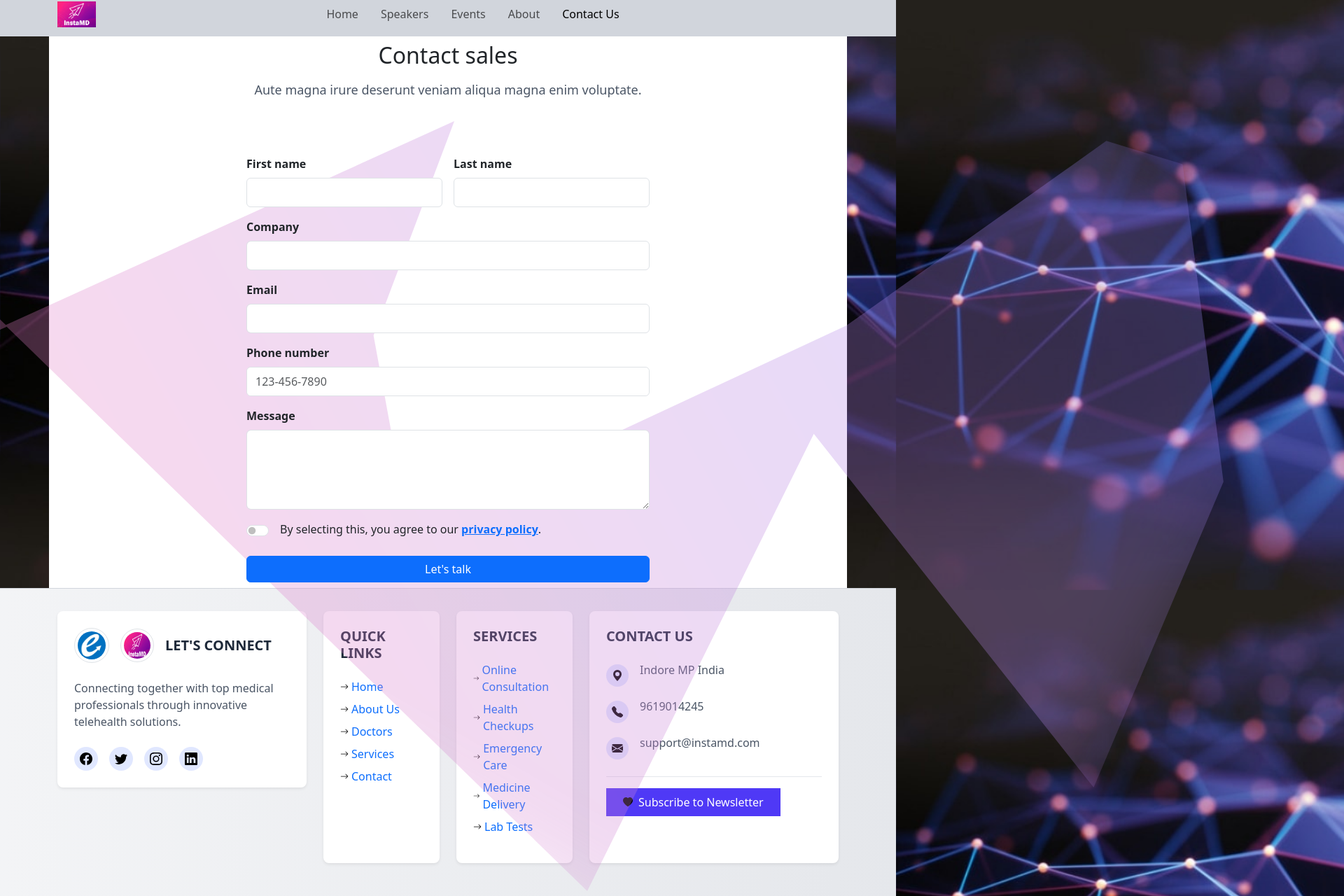
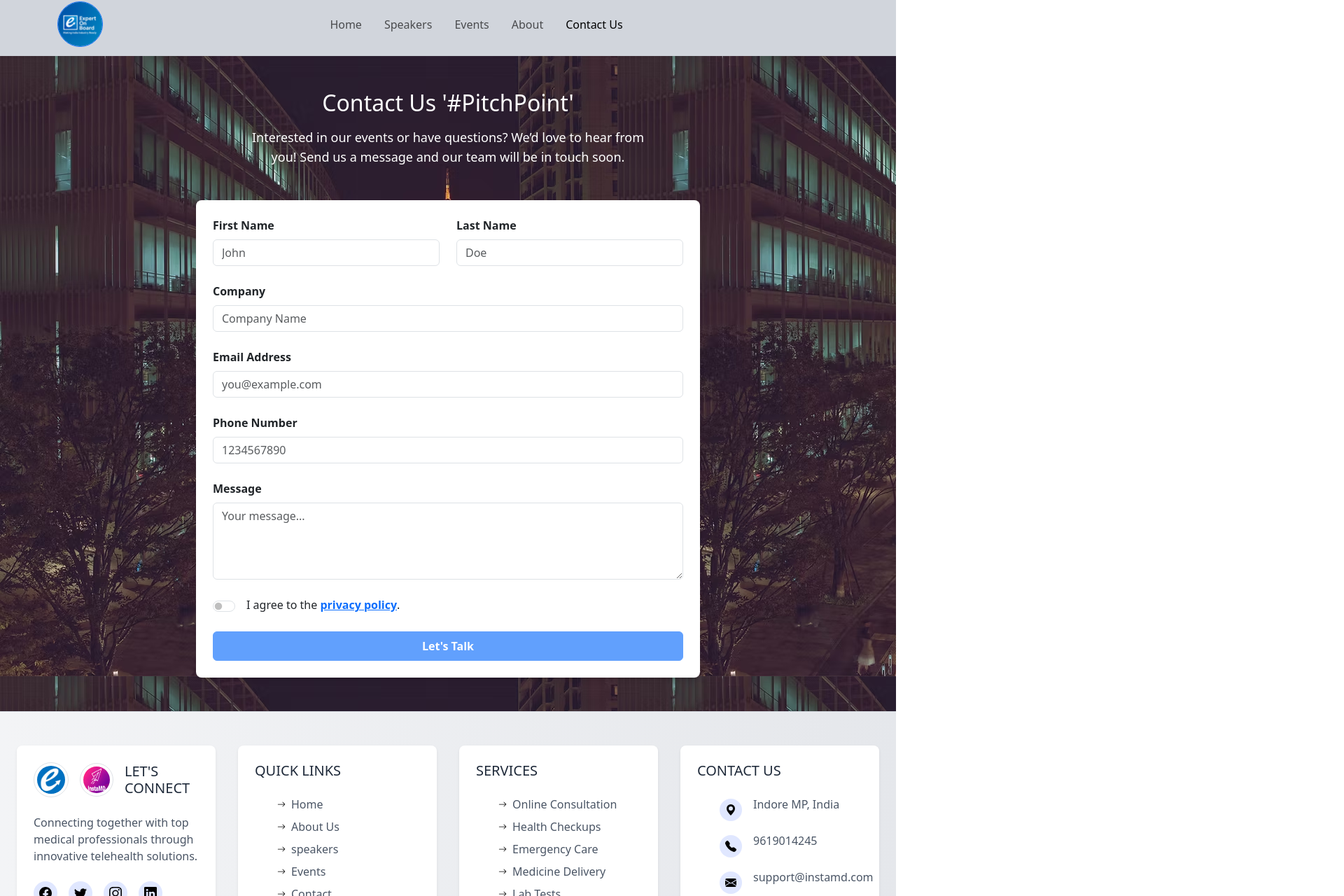
Before and after one commit to ManishInstaMD/New-Event, a React (Vite) app: page /contact in a window 1280 px wide. Shown: the part 11-1291 px from the top of the page at 70% size, 1920 px wide, since content can reach past the window. Built offline with nearby package versions, Linux system fonts and the light colour scheme.

Commit message:
4 commit

```diff
--- a/index.html
+++ b/index.html
@@ -4,7 +4,7 @@
     <meta charset="UTF-8" />
     <link rel="icon" type="image/svg+xml" href="/images/elogo.jfif" />
     <meta name="viewport" content="width=device-width, initial-scale=1.0" />
-    <title>Vite + React</title>
+    <title>Events</title>
   </head>
   <body>
     <div id="root"></div>
--- a/src/components/ContactUs.jsx
+++ b/src/components/ContactUs.jsx
@@ -1,65 +1,52 @@
 import { useState } from "react";
-import { ChevronDown } from "react-bootstrap-icons";
-import Form from "react-bootstrap/Form";
-import Button from "react-bootstrap/Button";
-import Container from "react-bootstrap/Container";
-import Row from "react-bootstrap/Row";
-import Col from "react-bootstrap/Col";
-import { FormCheck } from "react-bootstrap";
+import {
+  Container,
+  Row,
+  Col,
+  Form,
+  FormCheck,
+  Button,
+} from "react-bootstrap";
 
 function ContactUs() {
   const [agreed, setAgreed] = useState(false);
 
   return (
-    <Container className="isolate bg-white px-8  sm:py-32 lg:px-8 position-relative py-2">
-      <div
-        aria-hidden="true"
-        className="position-absolute inset-x-0  -z-10 overflow-hidden blur-3xl sm:-top-80"
-        style={{
-          clipPath:
-            "polygon(74.1% 44.1%, 100% 61.6%, 97.5% 26.9%, 85.5% 0.1%, 80.7% 2%, 72.5% 32.5%, 60.2% 62.4%, 52.4% 68.1%, 47.5% 58.3%, 45.2% 34.5%, 27.5% 76.7%, 0.1% 64.9%, 17.9% 100%, 27.6% 76.8%, 76.1% 97.7%, 74.1% 44.1%)",
-          background: "linear-gradient(to top right, #ff80b5, #9089fc)",
-          opacity: 0.3,
-          left: "50%",
-          width: "144.5rem",
-          maxWidth: "none",
-          transform: "translateX(-50%) rotate(30deg)",
-          aspectRatio: "1155/678",
-        }}
-      />
-
-      <div className="mx-auto text-center mb-5" style={{ maxWidth: "42rem" }}>
-        <h2 className="text-4xl font-semibold mb-3 text-gray-900">
-          Contact sales
+    <Container
+      fluid
+      className=" px-4 py-5 sm:py-16 md:px-6 lg:px-20"
+      style={{
+        backgroundImage: "url('/images/bg6.avif')",}}
+    >
+      <div className="text-center mb-5 mx-auto" style={{ maxWidth: "600px"}}>
+        <h2 className="text-3xl sm:text-4xl font-bold text-white mb-3">
+          Contact Us '#PitchPoint'
         </h2>
-        <p className="text-lg text-gray-600">
-          Aute magna irure deserunt veniam aliqua magna enim voluptate.
+        <p className="text-md sm:text-lg text-white">
+          Interested in our events or have questions?
+          We’d love to hear from you! Send us a message and our team will be in
+          touch soon.
         </p>
       </div>
 
-      <Form className="mx-auto mt-16 max-w-xl sm:mt-20">
-        <Row className="g-3 mb-4">
+      <Form
+        className="mx-auto bg-white shadow-md rounded-3 p-4 sm:p-5"
+        style={{ maxWidth: "720px" }}
+      >
+        <Row className="g-4">
           {/* First Name */}
           <Col sm={6}>
             <Form.Group controlId="first-name">
-              <Form.Label className="fw-semibold">First name</Form.Label>
-              <Form.Control
-                type="text"
-                autoComplete="given-name"
-                className="rounded-md bg-white px-3.5 py-2"
-              />
+              <Form.Label className="fw-semibold">First Name</Form.Label>
+              <Form.Control type="text" placeholder="John" />
             </Form.Group>
           </Col>
 
           {/* Last Name */}
           <Col sm={6}>
             <Form.Group controlId="last-name">
-              <Form.Label className="fw-semibold">Last name</Form.Label>
-              <Form.Control
-                type="text"
-                autoComplete="family-name"
-                className="rounded-md bg-white px-3.5 py-2"
-              />
+              <Form.Label className="fw-semibold">Last Name</Form.Label>
+              <Form.Control type="text" placeholder="Doe" />
             </Form.Group>
           </Col>
 
@@ -67,37 +54,23 @@ function ContactUs() {
           <Col sm={12}>
             <Form.Group controlId="company">
               <Form.Label className="fw-semibold">Company</Form.Label>
-              <Form.Control
-                type="text"
-                autoComplete="organization"
-                className="rounded-md bg-white px-3.5 py-2"
-              />
+              <Form.Control type="text" placeholder="Company Name" />
             </Form.Group>
           </Col>
 
           {/* Email */}
           <Col sm={12}>
             <Form.Group controlId="email">
-              <Form.Label className="fw-semibold">Email</Form.Label>
-              <Form.Control
-                type="email"
-                autoComplete="email"
-                className="rounded-md bg-white px-3.5 py-2"
-              />
+              <Form.Label className="fw-semibold">Email Address</Form.Label>
+              <Form.Control type="email" placeholder="you@example.com" />
             </Form.Group>
           </Col>
 
           {/* Phone Number */}
           <Col sm={12}>
             <Form.Group controlId="phone-number">
-              <Form.Label className="fw-semibold">Phone number</Form.Label>
-              <div className="d-flex rounded-md bg-white border border-gray-300 focus-within:border-indigo-600 focus-within:border-2">
-                <Form.Control
-                  type="text"
-                  placeholder="123-456-7890"
-                  className="rounded-end-md py-2 px-3.5 border-0"
-                />
-              </div>
+              <Form.Label className="fw-semibold">Phone Number</Form.Label>
+              <Form.Control type="text" placeholder="1234567890" />
             </Form.Group>
           </Col>
 
@@ -105,22 +78,18 @@ function ContactUs() {
           <Col sm={12}>
             <Form.Group controlId="message">
               <Form.Label className="fw-semibold">Message</Form.Label>
-              <Form.Control
-                as="textarea"
-                rows={4}
-                className="rounded-md bg-white px-3.5 py-2"
-              />
+              <Form.Control as="textarea" rows={4} placeholder="Your message..." />
             </Form.Group>
           </Col>
 
-          {/* Agreement Switch */}
+          {/* Agreement */}
           <Col sm={12}>
             <FormCheck
               type="switch"
               id="agreement"
               label={
                 <>
-                  By selecting this, you agree to our{" "}
+                  I agree to the{" "}
                   <a href="#" className="fw-semibold text-indigo-600">
                     privacy policy
                   </a>
@@ -134,8 +103,13 @@ function ContactUs() {
           </Col>
         </Row>
 
-        <Button variant="primary" type="submit" className="w-100 py-2.5 mt-10">
-          Let's talk
+        <Button
+          variant="primary"
+          type="submit"
+          className="mt-4 w-100 py-2 fw-semibold"
+          disabled={!agreed}
+        >
+          Let's Talk
         </Button>
       </Form>
     </Container>
--- a/src/components/FeaturedSpeakers.jsx
+++ b/src/components/FeaturedSpeakers.jsx
@@ -8,7 +8,7 @@ const speakers = [
     image: "/images/m5.jpeg",
   },
   {
-    name: "Mr. Devesh Gangan ",
+    name: "Mr. Devesh Gangani ",
     title: "Oncologist",
     bio: "Associate General Manager at Alkem Laboratories Ltd.",
     image: "/images/m6.jpeg",
--- a/src/components/Footer.jsx
+++ b/src/components/Footer.jsx
@@ -1,6 +1,5 @@
 import React from "react";
-import { Container, Row, Col } from "react-bootstrap";
-import { Link } from "react-router-dom";
+import { useNavigate } from "react-router-dom";
 import {
   Facebook,
   Twitter,
@@ -14,24 +13,30 @@ import {
 } from "react-bootstrap-icons";
 
 const Footer = () => {
+  const navigate = useNavigate();
+
+  const handleNavigate = (path) => {
+    window.scrollTo(0, 0);
+    navigate(path);
+  };
+
   return (
-    <footer className="bg-gradient-to-r from-gray-100 to-gray-200 text-gray-800 pt-8 pb-6 border-t border-gray-300">
-      <Container>
-        <Row className="g-4 mb-4">
+    <footer className="bg-gradient-to-r from-gray-100 to-gray-200 text-gray-800 pt-12 pb-8 border-t border-gray-300">
+      <div className="max-w-7xl mx-auto px-4 sm:px-6 lg:px-8">
+        <div className="grid grid-cols-1 md:grid-cols-2 lg:grid-cols-4 gap-8 mb-8">
           {/* Company Info */}
-          <Col lg={4} md={6} className="mb-4">
-            <div className="bg-white p-4 rounded-lg shadow-sm hover:shadow-md transition-shadow">
-              <h5 className="text-uppercase fw-bold mb-4 d-flex align-items-center gap-3 text-indigo-700">
+          <div className="bg-white p-6 rounded-lg shadow-sm hover:shadow-md transition-shadow">
+            <h5 className="uppercase font-bold mb-4 flex items-center gap-3 text-indigo-700">
               <img
                 src="/images/elogo.jfif"
                 alt="InstaMD Logo"
                 width="50"
-                  className="rounded-circle bg-white p-1 border border-indigo-200"
+                className="rounded-full bg-white p-1 border border-indigo-200"
               />
               <img
                 src="/images/instamd_logo.PNG"
-                  alt="insamd logo"
-                  className="w-12 h-12 rounded-circle bg-white p-1 border border-indigo-200"
+                alt="InstaMD Text Logo"
+                className="w-12 h-12 rounded-full bg-white p-1 border border-indigo-200"
               />
               <span>Let's Connect</span>
             </h5>
@@ -39,166 +44,138 @@ const Footer = () => {
               Connecting together with top medical professionals through
               innovative telehealth solutions.
             </p>
-              <div className="mt-4 social-icons flex gap-3">
-                <a
-                  href="#"
-                  className="bg-indigo-100 text-indigo-700 p-2 rounded-full hover:bg-indigo-200 transition-colors"
-                >
+            <div className="flex gap-3">
+              <a href="#" className="bg-indigo-100 text-indigo-700 p-2 rounded-full hover:bg-indigo-200">
                 <Facebook size={18} />
               </a>
-                <a
-                  href="#"
-                  className="bg-indigo-100 text-indigo-700 p-2 rounded-full hover:bg-indigo-200 transition-colors"
-                >
+              <a href="#" className="bg-indigo-100 text-indigo-700 p-2 rounded-full hover:bg-indigo-200">
                 <Twitter size={18} />
               </a>
-                <a
-                  href="#"
-                  className="bg-indigo-100 text-indigo-700 p-2 rounded-full hover:bg-indigo-200 transition-colors"
-                >
+              <a href="#" className="bg-indigo-100 text-indigo-700 p-2 rounded-full hover:bg-indigo-200">
                 <Instagram size={18} />
               </a>
               <a
-                  href="https://www.linkedin.com/search/results/all/?fetchDeterministicClustersOnly=true&heroEntityKey=urn%3Ali%3Aorganization%3A106888510&keywords=instamd%20technology%20private%20limited&origin=RICH_QUERY_SUGGESTION&position=2&searchId=1a96f746-3070-4ead-a3b4-00cab9b45bb2&sid=wky&spellCorrectionEnabled=false"
-                  className="bg-indigo-100 text-indigo-700 p-2 rounded-full hover:bg-indigo-200 transition-colors"
+                href="https://www.linkedin.com/search/results/all/?fetchDeterministicClustersOnly=true&heroEntityKey=urn%3Ali%3Aorganization%3A106888510&keywords=instamd%20technology%20private%20limited"
+                className="bg-indigo-100 text-indigo-700 p-2 rounded-full hover:bg-indigo-200"
               >
                 <Linkedin size={18} />
               </a>
             </div>
           </div>
-          </Col>
 
           {/* Quick Links */}
-          <Col lg={2} md={6} className="mb-4">
-            <div className="bg-white p-4 rounded-lg shadow-sm hover:shadow-md transition-shadow h-full">
-              <h5 className="text-uppercase fw-bold mb-4 text-indigo-700">
-                Quick Links
-              </h5>
-              <ul className="list-unstyled">
+          <div className="bg-white p-6 rounded-lg shadow-sm hover:shadow-md transition-shadow">
+            <h5 className="uppercase font-bold mb-4 text-indigo-700">Quick Links</h5>
+            <ul className="space-y-2">
               {[
                 { path: "/", label: "Home" },
                 { path: "/about", label: "About Us" },
-                  { path: "/speakers", label: "Doctors" },
-                  { path: "/agenda", label: "Services" },
+                { path: "/speakers", label: "speakers" },
+                { path: "/events", label: "Events" },
                 { path: "/contact", label: "Contact" },
-                ].map((item, index) => (
-                  <li key={index} className="mb-2 group">
-                    <Link
-                      to={item.path}
-                      className="text-gray-600 text-decoration-none hover:text-indigo-600 transition-colors flex items-center gap-1"
+              ].map((item, idx) => (
+                <li key={idx} className="group cursor-pointer">
+                  <div
+                    onClick={() => handleNavigate(item.path)}
+                    className="flex items-center gap-2 text-gray-600 hover:text-indigo-600 transition"
                   >
                     <ArrowRight
                       size={12}
                       className="text-indigo-400 group-hover:translate-x-1 transition-transform"
                     />
                     {item.label}
-                    </Link>
+                  </div>
                 </li>
               ))}
             </ul>
           </div>
-          </Col>
 
           {/* Services */}
-          <Col lg={2} md={6} className="mb-4">
-            <div className="bg-white p-4 rounded-lg shadow-sm hover:shadow-md transition-shadow h-full">
-              <h5 className="text-uppercase fw-bold mb-4 text-indigo-700">
-                Services
-              </h5>
-              <ul className="list-unstyled">
+          <div className="bg-white p-6 rounded-lg shadow-sm hover:shadow-md transition-shadow">
+            <h5 className="uppercase font-bold mb-4 text-indigo-700">Services</h5>
+            <ul className="space-y-2">
               {[
                 "Online Consultation",
                 "Health Checkups",
                 "Emergency Care",
                 "Medicine Delivery",
                 "Lab Tests",
-                ].map((service, index) => (
-                  <li key={index} className="mb-2 group">
-                    <Link
-                      to="#"
-                      className="text-gray-600 text-decoration-none hover:text-indigo-600 transition-colors flex items-center gap-1"
+              ].map((service, idx) => (
+                <li key={idx} className="group cursor-pointer">
+                  <div
+                    onClick={() => handleNavigate("/services")}
+                    className="flex items-center gap-2 text-gray-600 hover:text-indigo-600 transition"
                   >
                     <ArrowRight
                       size={12}
                       className="text-indigo-400 group-hover:translate-x-1 transition-transform"
                     />
                     {service}
-                    </Link>
+                  </div>
                 </li>
               ))}
             </ul>
           </div>
-          </Col>
 
           {/* Contact Info */}
-          <Col lg={4} md={6} className="mb-4">
-            <div className="bg-white p-4 rounded-lg shadow-sm hover:shadow-md transition-shadow h-full">
-              <h5 className="text-uppercase fw-bold mb-4 text-indigo-700">
-                Contact Us
-              </h5>
-              <ul className="list-unstyled">
-                <li className="mb-3 d-flex align-items-start gap-3">
+          <div className="bg-white p-6 rounded-lg shadow-sm hover:shadow-md transition-shadow">
+            <h5 className="uppercase font-bold mb-4 text-indigo-700">Contact Us</h5>
+            <ul className="space-y-4">
+              <li className="flex items-start gap-3">
                 <div className="bg-indigo-100 text-indigo-700 p-2 rounded-full mt-1">
                   <GeoAltFill size={16} />
                 </div>
-                  <span className="text-gray-600">Indore MP India</span>
+                <span className="text-gray-600">Indore MP, India</span>
               </li>
-                <li className="mb-3 d-flex align-items-start gap-3">
+              <li className="flex items-start gap-3">
                 <div className="bg-indigo-100 text-indigo-700 p-2 rounded-full mt-1">
                   <TelephoneFill size={16} />
                 </div>
                 <span className="text-gray-600">9619014245</span>
               </li>
-                <li className="d-flex align-items-start gap-3">
+              <li className="flex items-start gap-3">
                 <div className="bg-indigo-100 text-indigo-700 p-2 rounded-full mt-1">
                   <EnvelopeFill size={16} />
                 </div>
                 <span className="text-gray-600">support@instamd.com</span>
               </li>
             </ul>
-
-              <div className="mt-4 pt-3 border-t border-gray-200">
-                <button className="bg-indigo-600 hover:bg-indigo-700 text-white py-2 px-4 rounded-full text-sm font-medium transition-colors flex items-center gap-2">
+            <div className="mt-6 border-t border-gray-200 pt-4">
+              <button className="bg-indigo-600 hover:bg-indigo-700 text-white py-2 px-4 rounded-full text-sm font-medium flex items-center gap-2">
                 <HeartFill size={14} />
                 Subscribe to Newsletter
               </button>
             </div>
           </div>
-          </Col>
-        </Row>
+        </div>
 
-        {/* Copyright */}
-        <Row className="mt-4">
-          <Col md={6} className="text-center text-md-start mb-3 mb-md-0">
-            <p className="text-gray-600 mb-0 text-sm">
-              &copy; {new Date().getFullYear()} InstaMD Technology. All rights
-              reserved.
+        {/* Bottom Bar */}
+        <div className="md:flex justify-between text-center text-sm text-gray-600 border-t border-gray-300 pt-4">
+          <p className="mb-2 md:mb-0">
+            &copy; {new Date().getFullYear()} InstaMD Technology. All rights reserved.
           </p>
-          </Col>
-          <Col md={6} className="text-center text-md-end">
-            <div className="flex gap-4 justify-center justify-md-end">
-              <Link
-                to="/privacy"
-                className="text-gray-600 hover:text-indigo-600 text-decoration-none text-sm transition-colors"
+          <div className="flex justify-center gap-4">
+            <span
+              onClick={() => handleNavigate("/privacy")}
+              className="hover:text-indigo-600 transition cursor-pointer"
             >
               Privacy Policy
-              </Link>
-              <Link
-                to="/terms"
-                className="text-gray-600 hover:text-indigo-600 text-decoration-none text-sm transition-colors"
+            </span>
+            <span
+              onClick={() => handleNavigate("/terms")}
+              className="hover:text-indigo-600 transition cursor-pointer"
             >
               Terms of Service
-              </Link>
-              <Link
-                to="/faq"
-                className="text-gray-600 hover:text-indigo-600 text-decoration-none text-sm transition-colors"
+            </span>
+            <span
+              onClick={() => handleNavigate("/faq")}
+              className="hover:text-indigo-600 transition cursor-pointer"
             >
               FAQ
-              </Link>
+            </span>
           </div>
-          </Col>
-        </Row>
-      </Container>
+        </div>
+      </div>
     </footer>
   );
 };
--- a/src/components/PublicNavbar.jsx
+++ b/src/components/PublicNavbar.jsx
@@ -1,7 +1,7 @@
 import React from "react";
 import { Navbar, Nav, Container } from "react-bootstrap";
 import { NavLink } from "react-router-dom";
-import logo from "/images/instamd_logo.PNG";
+import logo from "/images/expert.png";
 
 const PublicNavbar = () => {
   return (
@@ -15,8 +15,9 @@ const PublicNavbar = () => {
           <img
             src={logo}
             alt="InstaMD Logo"
-            width="55"
-            height="55"
+            width="65"
+            height="65"
+            className="rounded-circle bg-white p-0 border border-primary"
             // className="rounded-circle  border-2 border-primary p-1"
           />
           {/* <span className="fs-5 text-primary d-none d-md-inline">InstaMD</span> */}
--- a/src/components/Speaker.jsx
+++ b/src/components/Speaker.jsx
@@ -8,7 +8,7 @@ const speakers = [
     image: "/images/m5.jpeg",
   },
   {
-    name: "Mr. Devesh Gangan ",
+    name: "Mr. Devesh Gangani ",
     title: "Oncologist",
     bio: "Associate General Manager at Alkem Laboratories Ltd.",
     image: "/images/m6.jpeg",
```
Also changed, not shown: public/images/bg6.avif (added), public/images/expert.png (added). Lines whose indentation alone changed are shown as unchanged.
